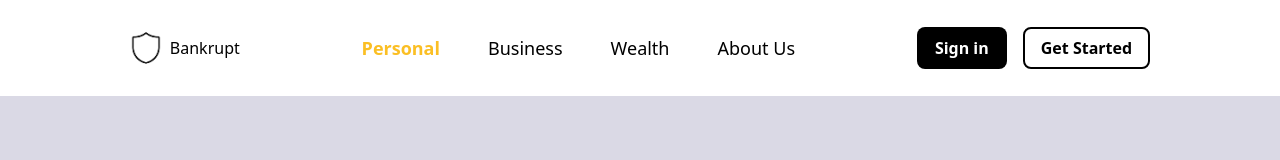
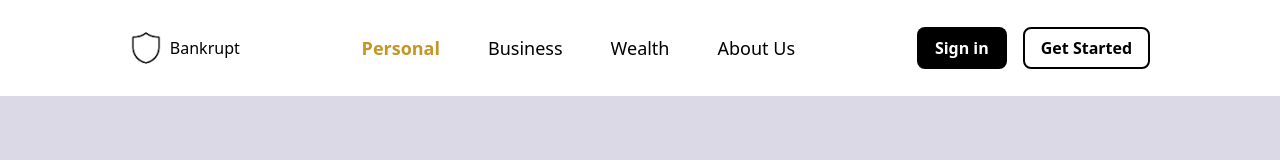
Before and after one commit to GormanProg123/Bankrupt, a React (Vite) app: page / in a window 1280 px wide. In both pictures the pointer is over the link "Personal". Shown: the top 160 px of the page. Built offline with nearby package versions, Linux system fonts and the light colour scheme.

Commit message:
[MAIN] trying one thing

```diff
--- a/src/components/molecules/Navbar/styles/style.css
+++ b/src/components/molecules/Navbar/styles/style.css
@@ -26,7 +26,7 @@
 }
 
 .link:hover {
-  color: #fbbf24;
+  color: #c49624;
   font-weight: bold;
 }
 
--- a/src/routes/routes.tsx
+++ b/src/routes/routes.tsx
@@ -7,7 +7,7 @@
     <Routes>
       <Route path="/" element={<HomePage />} />
       <Route path="/registration" element={<RegistrationPage />} />
-      <Route path="/learn-more" element={<LoginPage />} />
+      <Route path="/login" element={<LoginPage />} />
     </Routes>
   );
 };
```
